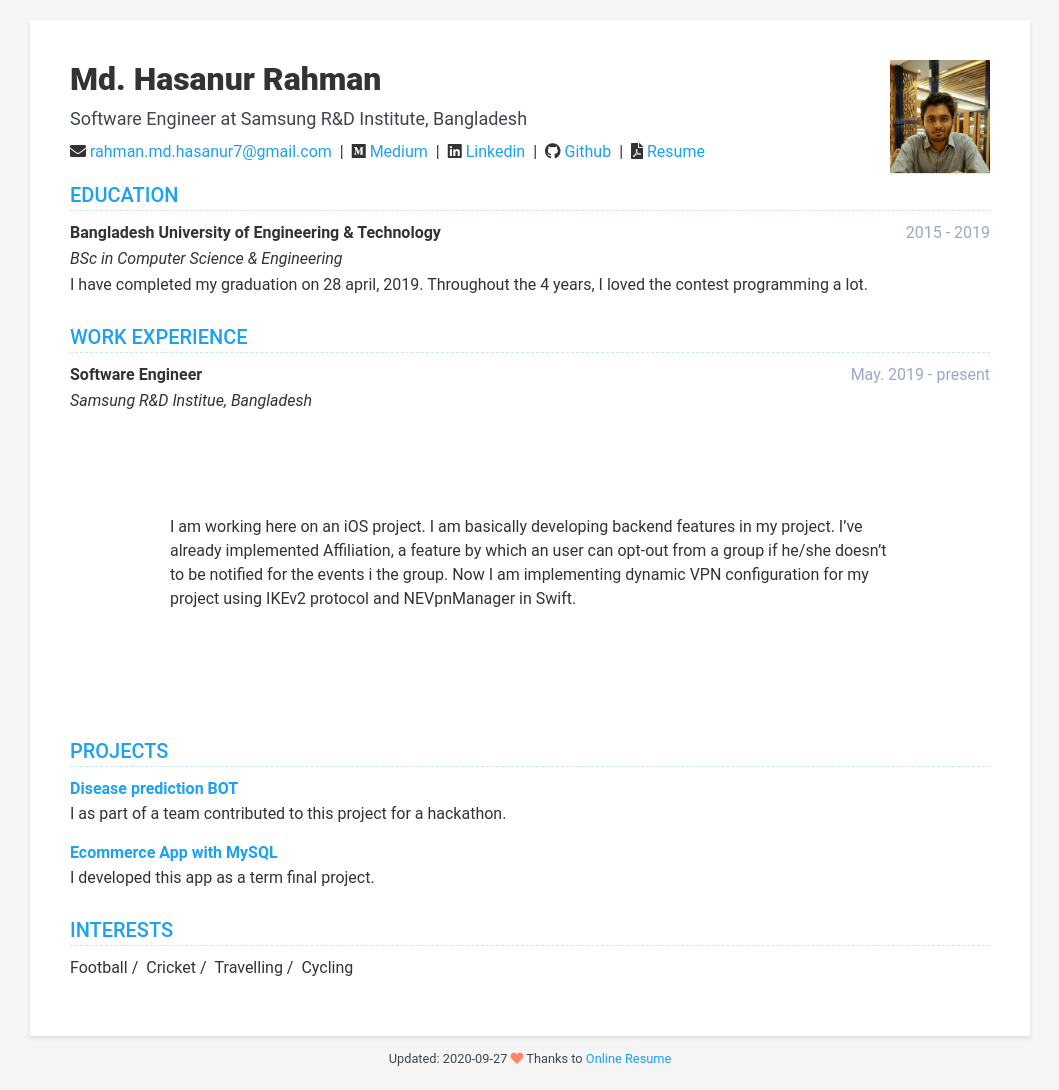
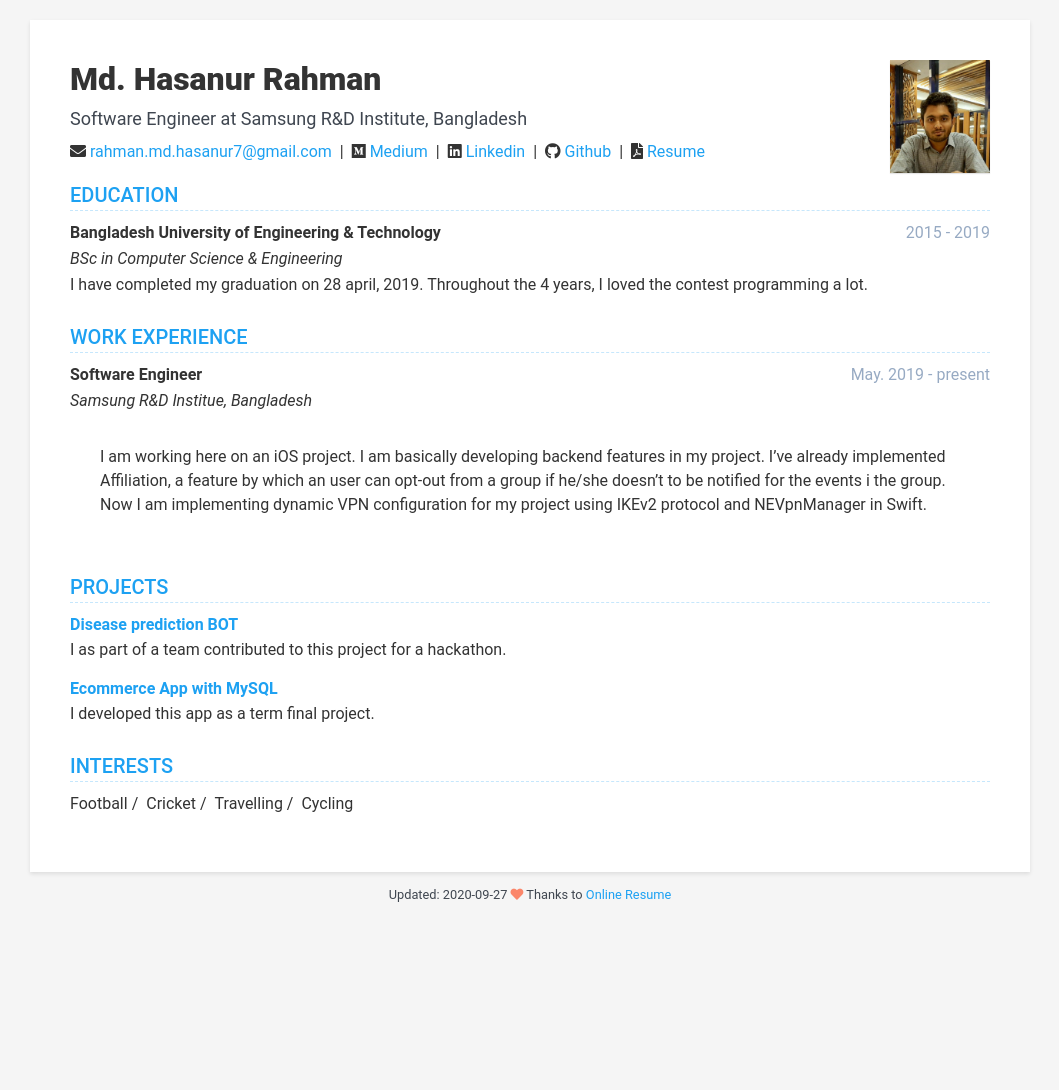
Before and after one commit to umma-salma/hasanur-rahman.github.io, a Jekyll site: the page built from index.html, in a window 1280 px wide. Shown: the whole page, without its empty margins (110-1169 px from the left). Built offline with Jekyll 4.4.1, drawn with Linux system fonts in a browser that asks for light colours; nearby versions of some CDN libraries; after the commit the page ends 926 px from its top, so only the background shows below that.

Commit message:
padding added
Signed-off-by: Md. Hasanur Rahman <hasanurrahman690@gmail.com>

```diff
--- a/_includes/experiences.html
+++ b/_includes/experiences.html
@@ -25,7 +25,7 @@
 
 
         {% if experience.details %}
-        <div class="details" style="padding:100px">
+        <div class="details" style="padding:30px">
             {{ experience.details | markdownify }}
         </div>
         {% endif %}
```
